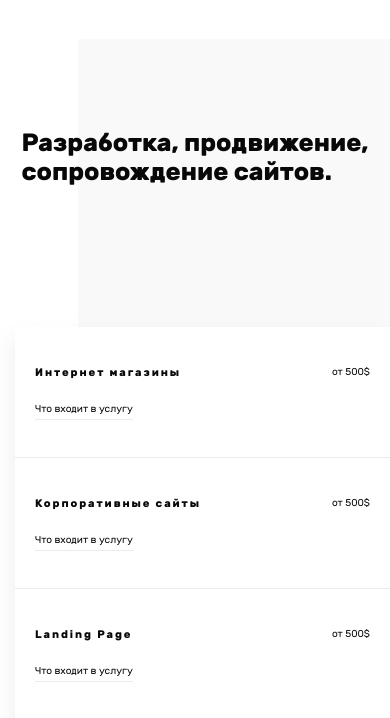
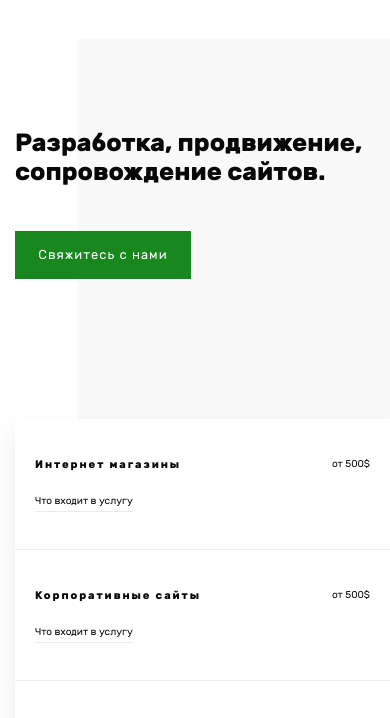
Before and after one commit to Max98002/clever, a plain HTML site: page src/index.html in a window 390 px wide. Shown: the part 69-787 px from the top of the page. Drawn offline with Linux system fonts and the light colour scheme.

Commit message:
add new blocks +mobile

```diff
--- a/src/index.html
+++ b/src/index.html
@@ -29,6 +29,7 @@
   <div class="hero">
     <div class="hero-wrap">
       <h1 class="hero-title hero__title">Разработка, продвижение, <br> сопровождение сайтов.</h1>
+      <button class="button header-block__contactUs hero__button">Свяжитесь с нами</button>
     </div>
   </div>
   <!-- /.hero -->
--- a/src/sass/blocks/_hero.sass
+++ b/src/sass/blocks/_hero.sass
@@ -18,6 +18,8 @@
     margin: 0
     font-size: 39px
     +bold
+  &__button
+    display: none
 @media (max-width: 1199.98px)
   .hero
     padding-top: 90px
@@ -27,6 +29,14 @@
   .hero
     &::before
       width: 70%
+@media (max-width: 767.98px)
+  .hero
+    &-wrap
+      flex-direction: column
+    &__button
+      display: block
+    &__title
+      margin-bottom: 44px
 @media (max-width: 575.98px)
   .hero
     &::before
```
Also changed, not shown: src/css/style.css, 1 other file.
